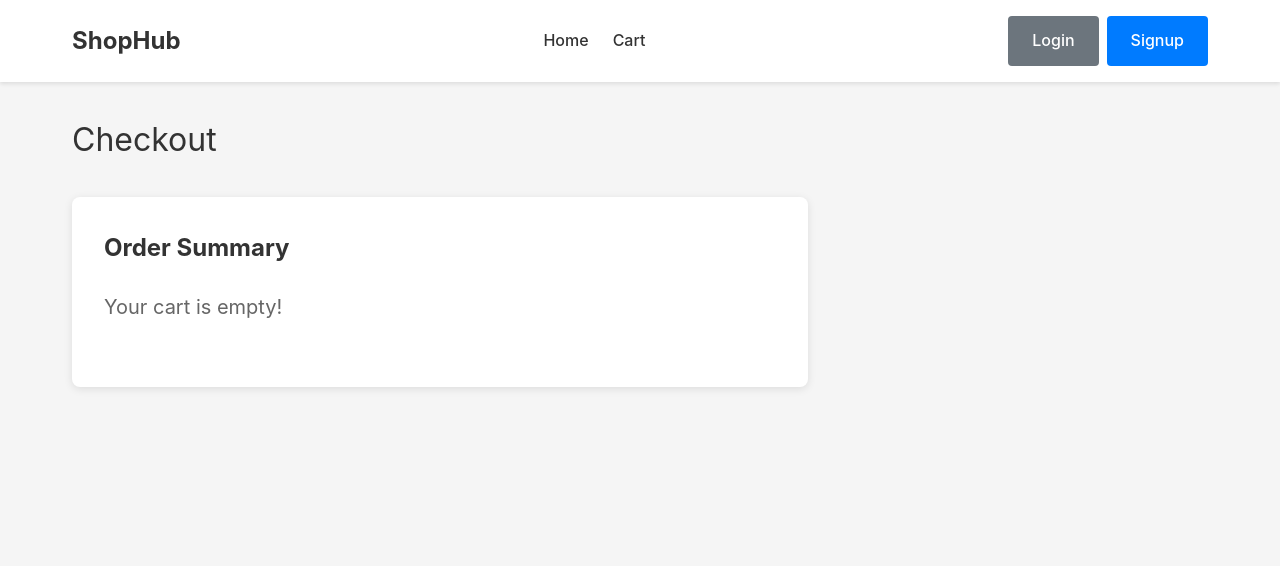
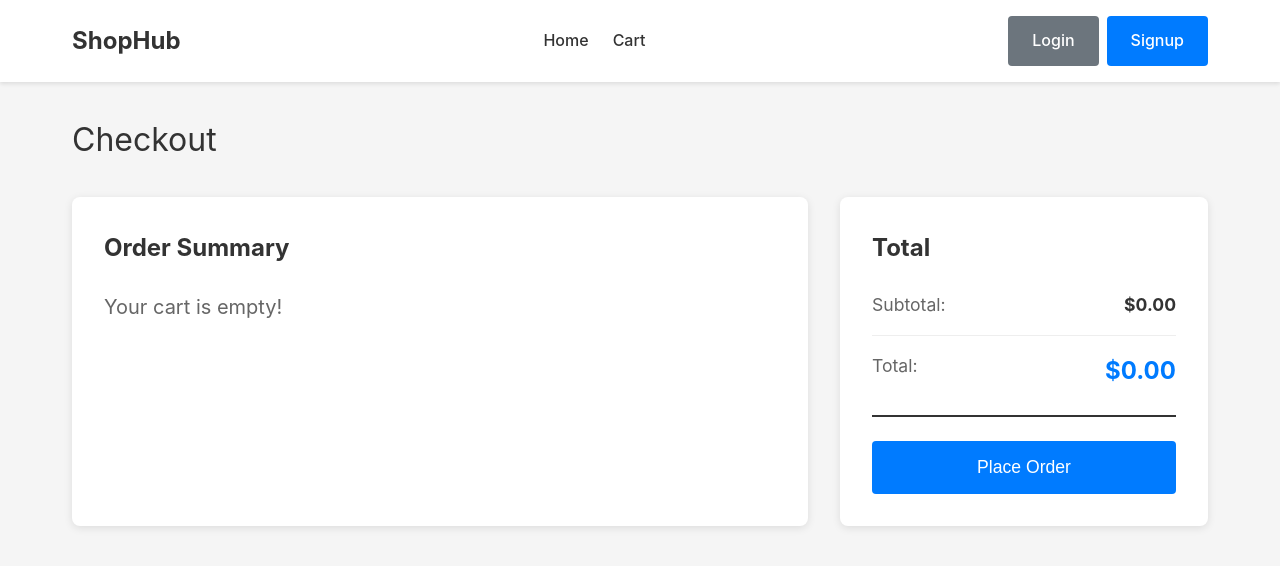
Before and after one commit to Nitael-dev/ecommerce-react-web, a React (Vite) app: page /checkout in a window 1280 px wide. Shown: the top 566 px of the page. Built offline with nearby package versions, Linux system fonts and the light colour scheme.

Commit message:
feat: checkout flow

```diff
--- a/src/hook/tempCart.ts
+++ b/src/hook/tempCart.ts
@@ -6,6 +6,9 @@ export function useTempCart(
 ): [CartProps[], (productId: string, type: CartOptions) => void] {
   let tempCart: CartProps[] = cart || [];
   function handleCart(productId: string, type: CartOptions) {
+    if (type === "clear") {
+      set("recomm:tempCart", []);
+    } else {
       if (!cart) {
         set("recomm:tempCart", [
           {
@@ -38,7 +41,6 @@ export function useTempCart(
               return { id, quantity };
             });
           }
-        console.log(tempCart);
           set("recomm:tempCart", tempCart);
         } else {
           tempCart.push({ id: productId, quantity: 1 });
@@ -46,6 +48,7 @@ export function useTempCart(
         }
       }
     }
+  }
 
   return [tempCart, handleCart];
 }
--- a/src/interfaces/user.ts
+++ b/src/interfaces/user.ts
@@ -10,7 +10,7 @@ export interface CartProps {
   quantity: number;
 }
 
-export type CartOptions = "plus" | "minus" | "remove";
+export type CartOptions = "plus" | "minus" | "remove" | "clear";
 
 export interface UserDTO {
   email: string;
--- a/src/page/Checkout.tsx
+++ b/src/page/Checkout.tsx
@@ -4,9 +4,12 @@ import { getProductById } from "../services/products";
 import type { ProductProps } from "../interfaces/products";
 import { handleCart } from "../utils/cart";
 import { useMemo } from "react";
+import { useNavigate } from "react-router";
 
 export function Checkout() {
   const { user, tempCart, setTempCart, fetchUser } = useAuth();
+
+  const navigate = useNavigate();
 
   const productsId = useMemo(
     () => (user ? user.cart.map(({ id }) => id) : tempCart.map(({ id }) => id)),
@@ -18,6 +21,34 @@ export function Checkout() {
     queryFn: () => getProductById<ProductProps[]>(productsId),
     enabled: !!productsId && productsId.length !== 0,
   });
+
+  function currentQuantity(productId: string) {
+    return (
+      (user
+        ? user.cart.find(({ id }) => id === productId)?.quantity
+        : tempCart.find(({ id }) => id === productId)?.quantity) || 0
+    );
+  }
+
+  function placeOrder() {
+    if (tempCart.length === 0 || (user && user.cart.length === 0)) {
+      navigate("/");
+      return;
+    }
+    alert("Successful Order!");
+    if (user) {
+      fetchUser({ ...user, cart: [] });
+    } else {
+      setTempCart("", "clear");
+    }
+    navigate("/");
+  }
+
+  const total =
+    data?.reduce((acc, current) => {
+      acc += current.price * currentQuantity(current.id);
+      return acc;
+    }, 0) ?? 0;
 
   return (
     <div className="page">
@@ -32,12 +63,6 @@ export function Checkout() {
               <div className="home-subtitle">Your cart is empty!</div>
             ) : (
               data?.map((product) => {
-                const currentQuantity =
-                  (user
-                    ? user.cart.find(({ id }) => id === product.id)?.quantity
-                    : tempCart.find(({ id }) => id === product.id)?.quantity) ||
-                  0;
-
                 return (
                   <div key={product.id} className="checkout-item">
                     <img
@@ -68,7 +93,7 @@ export function Checkout() {
                           -
                         </button>
                         <span className="quantity-value">
-                          {currentQuantity}
+                          {currentQuantity(product.id)}
                         </span>
                         <button
                           onClick={() => {
@@ -86,7 +111,10 @@ export function Checkout() {
                         </button>
                       </div>
                       <p className="checkout-item-total">
-                        ${(product.price * currentQuantity).toFixed(2)}
+                        $
+                        {(product.price * currentQuantity(product.id)).toFixed(
+                          2,
+                        )}
                       </p>
                       <button
                         onClick={() => {
@@ -108,6 +136,35 @@ export function Checkout() {
               })
             )}
           </div>
+          <div className="checkout-summary">
+            <h2 className="checkout-section-title">Total</h2>
+            <div className="checkout-total">
+              <p className="checkout-total-label">Subtotal:</p>
+              {isLoading ? (
+                <p className="checkout-total-value">Calculating...</p>
+              ) : (
+                <p className="checkout-total-value">${total?.toFixed(2)}</p>
+              )}
+            </div>
+            <div className="checkout-total">
+              <p className="checkout-total-label">Total:</p>
+              {isLoading ? (
+                <p className="checkout-total-value checkout-total-final">
+                  Calculating...
+                </p>
+              ) : (
+                <p className="checkout-total-value checkout-total-final">
+                  ${total?.toFixed(2)}
+                </p>
+              )}
+            </div>
+            <button
+              onClick={() => placeOrder()}
+              className="btn btn-primary btn-large btn-block"
+            >
+              Place Order
+            </button>
+          </div>
         </div>
       </div>
     </div>
--- a/src/page/ProductDetails.tsx
+++ b/src/page/ProductDetails.tsx
@@ -11,7 +11,7 @@ export function ProductDetails() {
 
   const { data: product } = useQuery({
     queryKey: ["productsById", productId],
-    queryFn: () => getProductById<ProductProps>([productId!]),
+    queryFn: () => getProductById<ProductProps>(productId!),
     enabled: !!productId,
   });
 
@@ -41,6 +41,7 @@ export function ProductDetails() {
                   product,
                   setTempCart,
                   user,
+                  type: "plus",
                 })
               }
               className="btn btn-primary"
--- a/src/services/index.ts
+++ b/src/services/index.ts
@@ -13,7 +13,7 @@ export async function customFetch<T>({ url, body, method }: CustomFetchProps) {
     });
     if (!response.ok) {
       const message = await response.text();
-      throw new Error(`Request failer (${response.status}): ${message}`);
+      throw new Error(`Request failed (${response.status}): ${message}`);
     }
     return (await response.json()) as T;
   } catch (error) {
```
Lines whose indentation alone changed are shown as unchanged.
